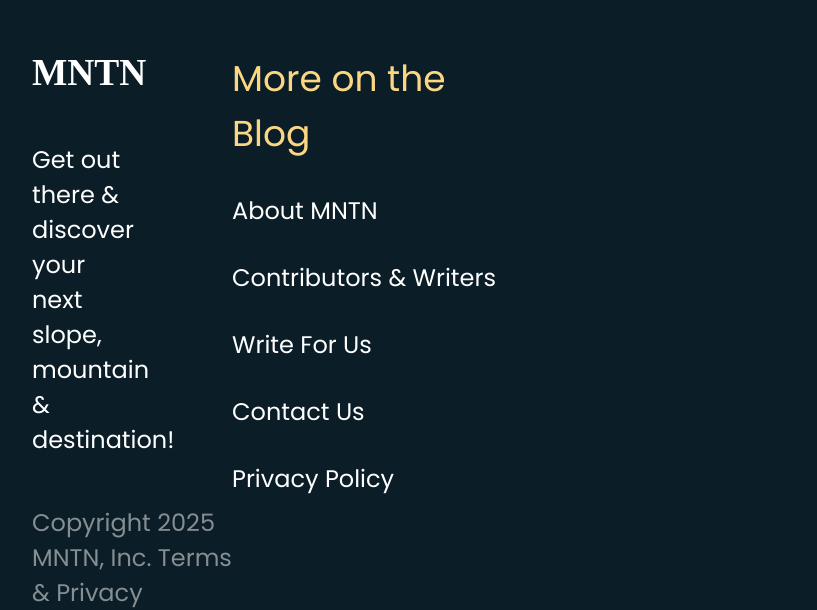
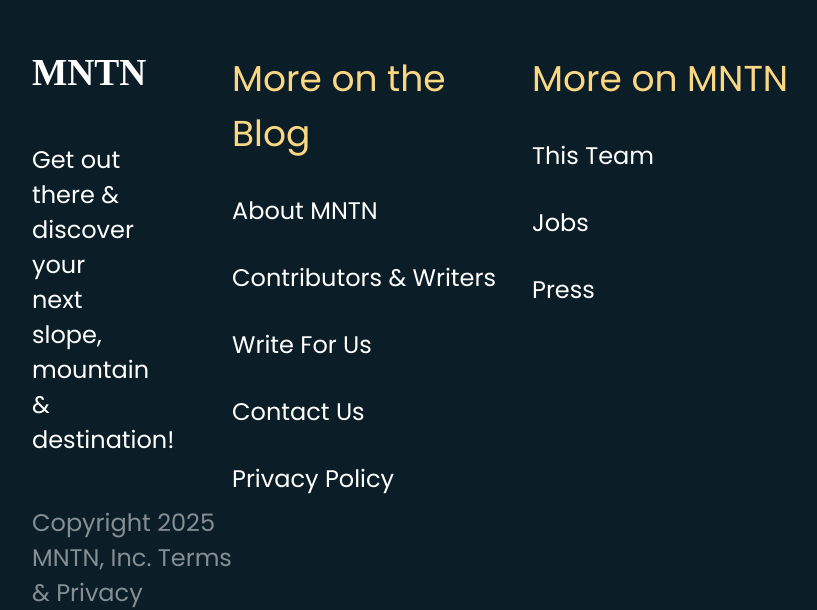
Before and after one commit to CamiloTello002/MNTN-landing-page, a plain HTML site: page index.html in a window 1280 px wide. Shown: the part 4518-5128 px from the top of the page, without its empty margins (208-1025 px from the left). Drawn offline with Linux system fonts and the light colour scheme.

Commit message:
feat: add last footer column

```diff
--- a/index.html
+++ b/index.html
@@ -102,6 +102,14 @@
 					<li><a href="#">Privacy Policy</a></li>
 				</ul>
 			</div>
+			<div class="blog-footer">
+				<h2>More on MNTN</h2>
+				<ul>
+					<li><a href="#">This Team</a></li>
+					<li><a href="#">Jobs</a></li>
+					<li><a href="#">Press</a></li>
+				</ul>
+			</div>
 		</footer>
 	</section>
 
```
